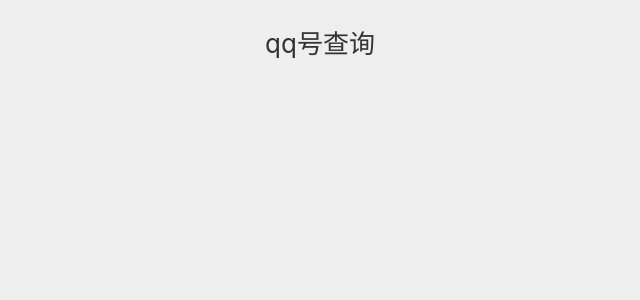
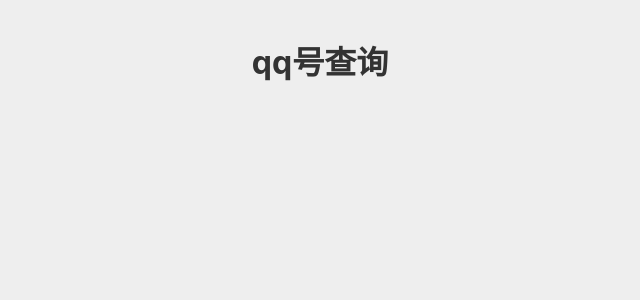
Before and after one commit to kairyou/qq-info-demo, a React (Create React App) app: page / in a window 1280 px wide. Shown: the top 300 px of the page, without its empty margins (320-960 px from the left). Built offline with nearby package versions, Linux system fonts and the light colour scheme.

Commit message:
feat: header title

```diff
--- a/src/components/Header/index.css
+++ b/src/components/Header/index.css
@@ -6,3 +6,6 @@
   justify-content: center;
   font-size: calc(10px + 2vmin);
 }
+.App-header .title {
+  font-size: 2rem;
+}
--- a/src/components/Header/index.tsx
+++ b/src/components/Header/index.tsx
@@ -11,9 +11,9 @@
 export default function Header(props: PropsWithChildren<Props>) {
   const { title, children } = props;
   return (
-    <header className="App-header">
-      {title}
+    <header className='App-header'>
+      <h1 className='title'>{title}</h1>
       {children}
     </header>
-  )
+  );
 }
```
